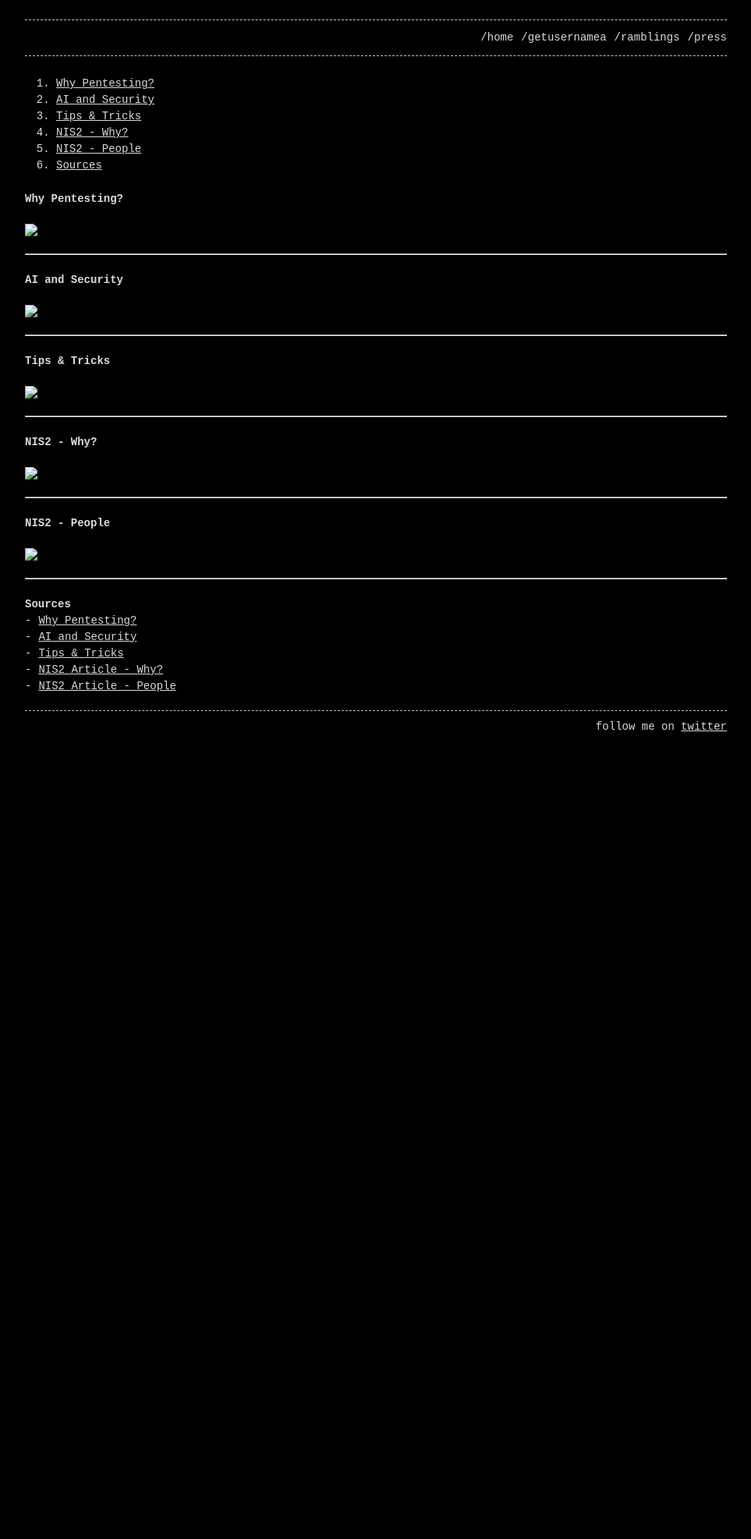
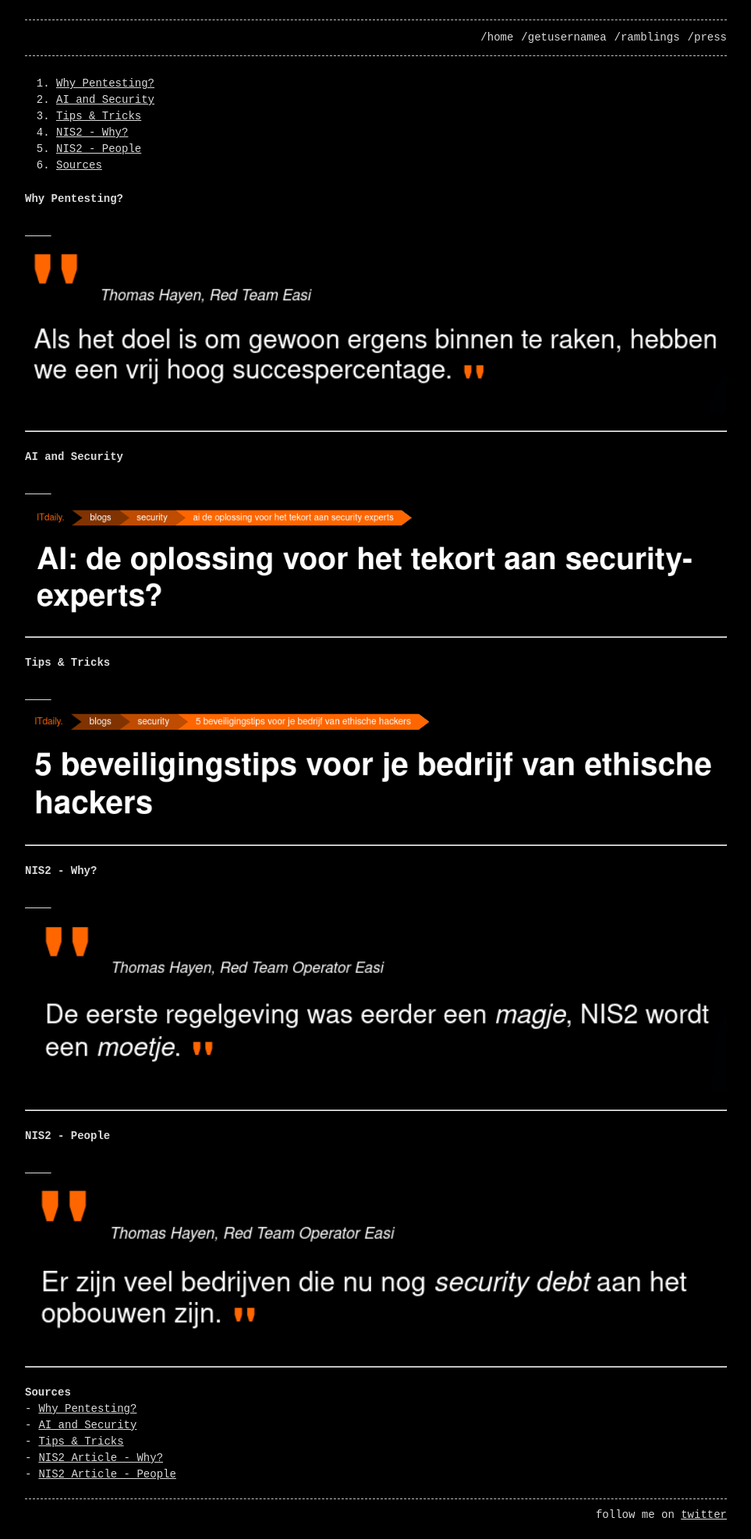
Before and after one commit to 0xSH4RKS/0xSH4RKS.github.io, a Jekyll site: the page built from _press/it_daily.md, in a window 1280 px wide. Shown: the whole page at 78% size, without its empty margins (158-1121 px from the left). Built offline with Jekyll 4.4.1, drawn with Linux system fonts in a browser that asks for light colours; before the commit the page ends 963 px from its top, so only the background shows below that.

Commit message:
press images fixed

```diff
--- a/_press/it_daily.md
+++ b/_press/it_daily.md
@@ -5,36 +5,41 @@ title: IT Daily - Articles
 
 # Why Pentesting?
 
-<a src="https://itdaily.be/blogs/security/watis-een-pentest/"></a>
-<img src="assets/press/pentest-what.png" width="100%">
+<a href="https://itdaily.be/blogs/security/watis-een-pentest/">
+    <img src="../assets/press/pentest-what.png" width="100%">
+</a>
 
 ---
 
 # AI and Security
 
-<a src="https://itdaily.be/blogs/security/ai-de-oplossing-voor-het-tekort-aan-security-experts/"></a>
-<img src="assets/press/ai-secexperts.png" width="100%">
+<a href="https://itdaily.be/blogs/security/ai-de-oplossing-voor-het-tekort-aan-security-experts/">
+    <img src="../assets/press/ai-secexperts.png" width="100%">
+</a>
 
 ---
 
 # Tips & Tricks
 
-<a src="https://itdaily.be/blogs/security/5-beveiligingstips-voor-je-bedrijf-van-ethische-hackers/"></a>
-<img src="assets/press/5-tips-eh.png" width="100%">
+<a href="https://itdaily.be/blogs/security/5-beveiligingstips-voor-je-bedrijf-van-ethische-hackers/">
+    <img src="../assets/press/5-tips-eh.png" width="100%">
+</a>
 
 ---
 
 # NIS2 - Why?
 
-<a src="https://itdaily.be/blogs/security/nis2-wat-waarom/"></a>
-<img src="assets/press/nis2-wat-waarom.png" width="100%">
+<a href="https://itdaily.be/blogs/security/nis2-wat-waarom/">
+    <img src="../assets/press/nis2-wat-waarom.png" width="100%">
+</a>
 
 ---
 
 # NIS2 - People
 
-<a src="https://itdaily.be/blogs/security/nis2-goed-idee-maar-met-welke-mensen/"></a>
-<img src="assets/press/nis2-goed-idee.png" width="100%">
+<a href="https://itdaily.be/blogs/security/nis2-goed-idee-maar-met-welke-mensen/">
+    <img src="../assets/press/nis2-goed-idee.png" width="100%">
+</a>
 
 ---
 
```
Also changed, not shown: _press/de_tijd.md (+5 -2 lines).
